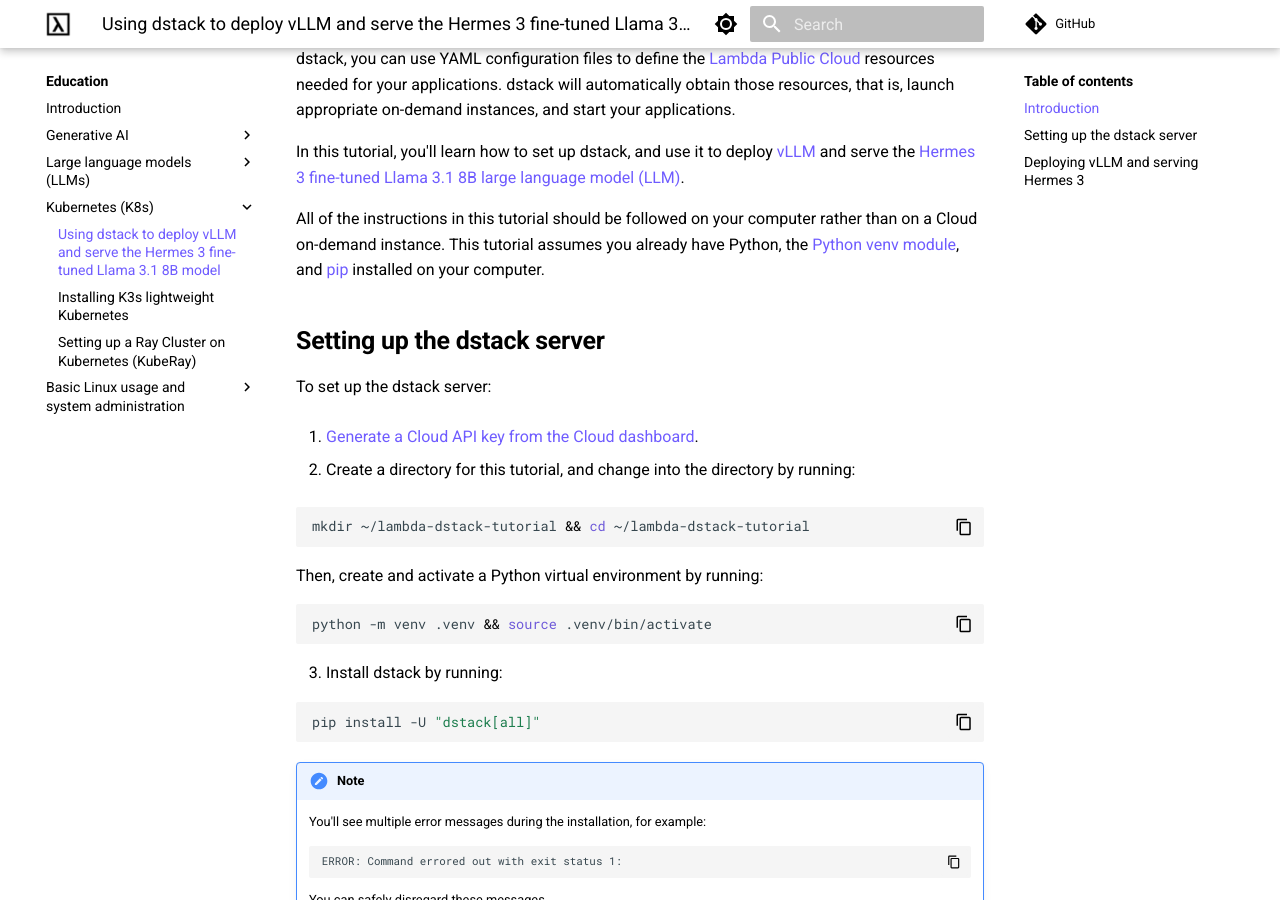
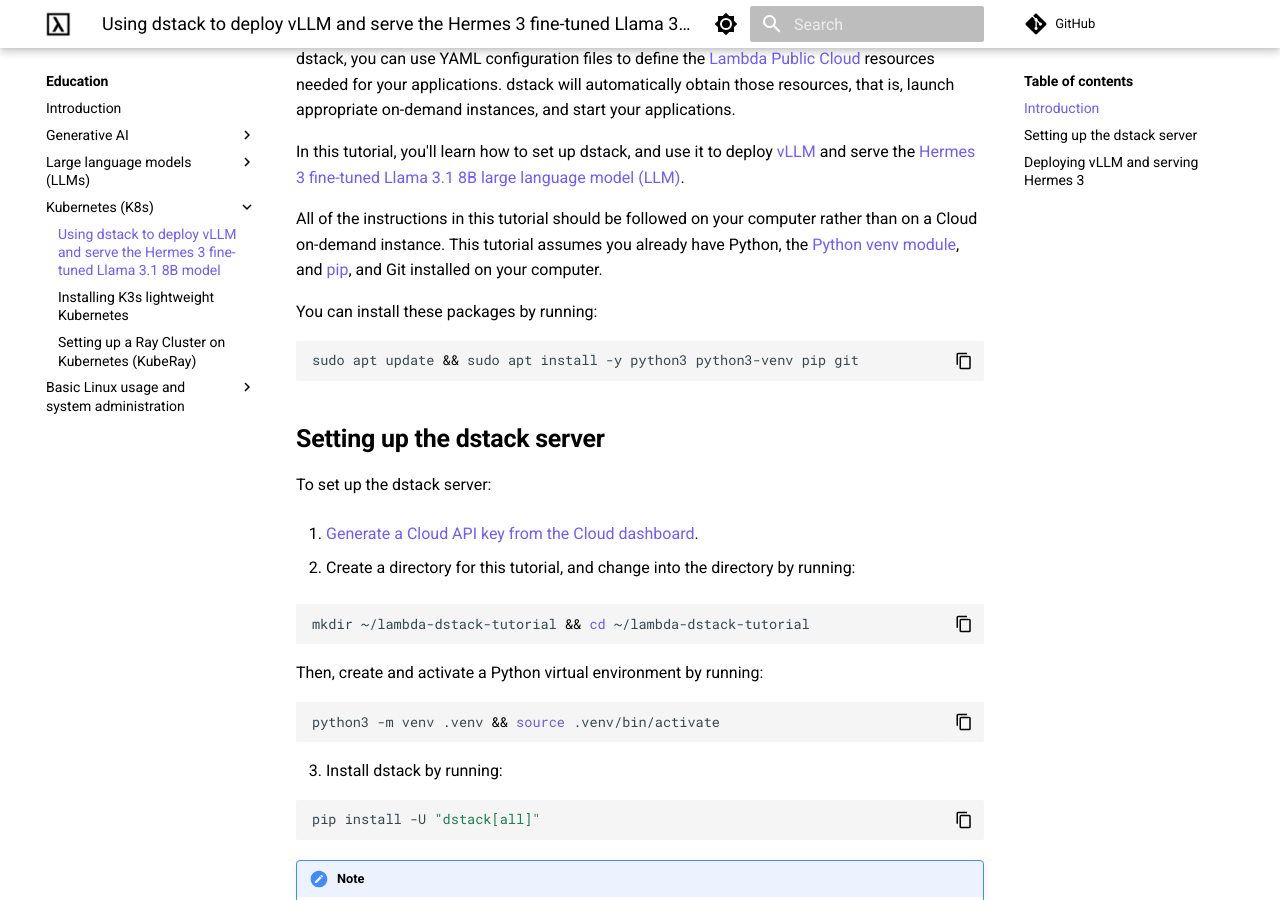
Before and after one commit to cbrownstein-lambda/lambda-docs-mkdocs, an MkDocs documentation site: the page built from docs/education/kubernetes/dstack-vllm-llama-3-1.md, in a window 1280 px wide and 900 px high, scrolled down 340 px. Built offline with MkDocs 1.6.1 and Material for MkDocs 9.7.7, drawn with Linux system fonts in a browser that asks for light colours; a script that is not in the unit is left out; comment, search, counter and statistics services are not loaded.

Commit message:
Improve instructions

````diff
--- a/docs/education/kubernetes/dstack-vllm-llama-3-1.md
+++ b/docs/education/kubernetes/dstack-vllm-llama-3-1.md
@@ -26,7 +26,13 @@
 rather than on a Cloud on-demand instance. This tutorial assumes you already
 have Python, the [Python venv
 module](https://docs.python.org/3/library/venv.html), and
-[pip](https://pypi.org/project/pip/) installed on your computer.
+[pip](https://pypi.org/project/pip/), and Git installed on your computer.
+
+You can install these packages by running:
+
+```bash
+sudo apt update && sudo apt install -y python3 python3-venv pip git
+```
 
 ## Setting up the dstack server
 
@@ -45,7 +51,7 @@
    Then, create and activate a Python virtual environment by running:
 
    ```bash
-   python -m venv .venv && source .venv/bin/activate
+   python3 -m venv .venv && source .venv/bin/activate
    ```
 
 3. Install dstack by running:
````
